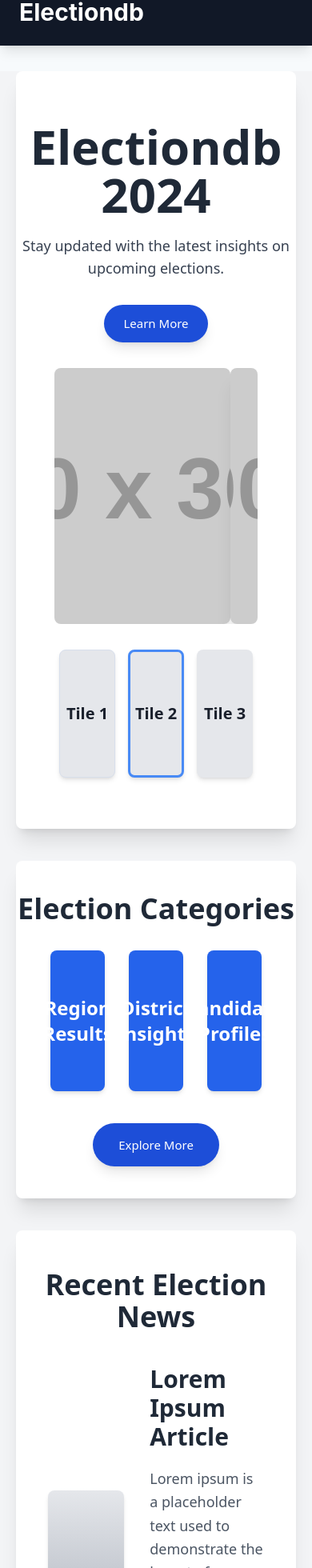
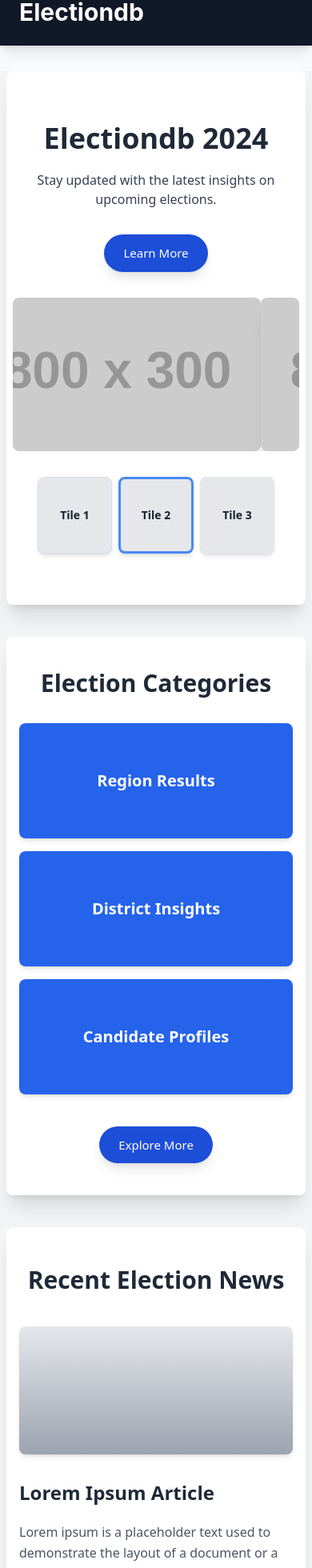
Before and after one commit to AzlaanIrshad/ElectionDB, a Vue app in the folder src/election-frontend/: page / in a window 390 px wide. Shown: the part 27-1987 px from the top of the page at 80% size. Built offline with nearby package versions, Linux system fonts and the light colour scheme.

Commit message:
made home-page responsive

```diff
--- a/src/election-frontend/src/components/HomePage.vue
+++ b/src/election-frontend/src/components/HomePage.vue
@@ -2,12 +2,13 @@
   <div class="homepage bg-gray-100 font-sans">
 
     <!-- Hero Section -->
-    <section class="hero text-center py-16 bg-white rounded-lg shadow-xl mt-5 mx-5">
-      <h1 class="text-6xl text-gray-800 mb-5 font-extrabold">Electiondb 2024</h1>
-      <p class="text-lg text-gray-700 mb-8">Stay updated with the latest insights on upcoming elections.</p>
+    <section class="hero text-center py-16 bg-white rounded-lg shadow-xl mt-5 mx-2 lg:mx-5">
+      <h1 class="text-4xl lg:text-6xl text-gray-800 mb-5 font-extrabold">Electiondb 2024</h1>
+      <p class="text-base lg:text-lg text-gray-700 mb-8">Stay updated with the latest insights on upcoming elections.</p>
       <button class="cta-button px-6 py-3 text-white bg-blue-700 hover:bg-blue-600 rounded-full transition-all shadow-lg transform hover:scale-105">Learn More</button>
 
-      <div class="carousel my-8 relative overflow-hidden mx-12 rounded-lg">
+      <!-- Carousel Section -->
+      <div class="carousel my-8 relative overflow-hidden mx-2 sm:mx-6 md:mx-10 lg:mx-12 rounded-lg">
         <div
           class="carousel-images flex transition-transform duration-500"
           :style="{ transform: `translateX(-${activeIndex * 100}%)` }"
@@ -16,53 +17,54 @@
             v-for="(image, index) in featuredImages"
             :key="index"
             :src="image"
-            class="hero-image w-full h-80 object-cover rounded-lg shadow-xl"
+            class="hero-image w-full h-48 sm:h-64 lg:h-80 object-cover rounded-lg shadow-xl"
             alt="Featured Image"
           />
         </div>
       </div>
 
-      <div class="tiles flex justify-center mt-5 gap-4">
+      <!-- Tiles Section -->
+      <div class="tiles flex justify-center mt-5 gap-2 sm:gap-4">
         <div
           v-for="(image, index) in featuredImages"
           :key="index"
-          class="tile w-1/5 h-40 flex justify-center items-center bg-gray-200 text-center rounded-lg shadow-md transition-all cursor-pointer hover:bg-blue-500 hover:text-white transform hover:scale-105"
+          class="tile w-1/4 sm:w-1/5 h-24 sm:h-32 lg:h-40 flex justify-center items-center bg-gray-200 text-center rounded-lg shadow-md transition-all cursor-pointer hover:bg-blue-500 hover:text-white transform hover:scale-105"
           :class="{ 'border-blue-500 border-4': activeIndex === index }"
           @click="setActiveIndex(index)"
         >
-          <span class="font-semibold text-xl">Tile {{ index + 1 }}</span>
+          <span class="font-semibold text-sm sm:text-lg lg:text-xl">Tile {{ index + 1 }}</span>
         </div>
       </div>
     </section>
 
     <!-- Categories Section -->
-    <section class="categories py-10 mb-10 bg-white rounded-lg shadow-xl mt-10 mx-5">
-      <h2 class="text-4xl text-center mb-8 font-extrabold text-gray-800">Election Categories</h2>
-      <div class="blocks flex justify-around gap-6 mx-10">
-        <div class="block w-1/4 h-44 flex justify-center items-center bg-blue-600 text-center rounded-lg shadow-md cursor-pointer hover:bg-blue-800 transition-all text-white transform hover:scale-105">
-          <span class="font-bold text-2xl">Region Results</span>
+    <section class="categories py-10 mb-10 bg-white rounded-lg shadow-xl mt-10 mx-2 lg:mx-5">
+      <h2 class="text-3xl lg:text-4xl text-center mb-8 font-extrabold text-gray-800">Election Categories</h2>
+      <div class="blocks flex flex-col md:flex-row justify-around gap-4 lg:gap-6 mx-4 sm:mx-6 lg:mx-10">
+        <div class="block w-full md:w-1/4 h-36 sm:h-44 flex justify-center items-center bg-blue-600 text-center rounded-lg shadow-md cursor-pointer hover:bg-blue-800 transition-all text-white transform hover:scale-105">
+          <span class="font-bold text-xl lg:text-2xl">Region Results</span>
         </div>
-        <div class="block w-1/4 h-44 flex justify-center items-center bg-blue-600 text-center rounded-lg shadow-md cursor-pointer hover:bg-blue-800 transition-all text-white transform hover:scale-105">
-          <span class="font-bold text-2xl">District Insights</span>
+        <div class="block w-full md:w-1/4 h-36 sm:h-44 flex justify-center items-center bg-blue-600 text-center rounded-lg shadow-md cursor-pointer hover:bg-blue-800 transition-all text-white transform hover:scale-105">
+          <span class="font-bold text-xl lg:text-2xl">District Insights</span>
         </div>
-        <div class="block w-1/4 h-44 flex justify-center items-center bg-blue-600 text-center rounded-lg shadow-md cursor-pointer hover:bg-blue-800 transition-all text-white transform hover:scale-105">
-          <span class="font-bold text-2xl">Candidate Profiles</span>
+        <div class="block w-full md:w-1/4 h-36 sm:h-44 flex justify-center items-center bg-blue-600 text-center rounded-lg shadow-md cursor-pointer hover:bg-blue-800 transition-all text-white transform hover:scale-105">
+          <span class="font-bold text-xl lg:text-2xl">Candidate Profiles</span>
         </div>
       </div>
       <div class="text-center mt-10">
-        <button class="cta-button px-8 py-4 text-white bg-blue-700 hover:bg-blue-900 rounded-full transition-all shadow-lg transform hover:scale-105">Explore More</button>
+        <button class="cta-button px-6 sm:px-8 py-3 sm:py-4 text-white bg-blue-700 hover:bg-blue-900 rounded-full transition-all shadow-lg transform hover:scale-105">Explore More</button>
       </div>
     </section>
 
     <!-- News Section -->
-    <section class="news py-12 bg-white rounded-lg shadow-xl mx-5 mb-10">
-      <h2 class="text-4xl text-center mb-10 font-extrabold text-gray-800">Recent Election News</h2>
-      <div class="news-content flex items-center gap-8 mx-10">
-        <div class="news-image w-2/5 h-60 bg-gradient-to-b from-gray-200 to-gray-400 rounded-lg shadow-md"></div>
-        <div class="news-text w-3/5">
-          <h3 class="text-3xl font-extrabold mb-5 text-gray-800">Lorem Ipsum Article</h3>
-          <p class="mb-4 text-lg text-gray-600 leading-relaxed">Lorem ipsum is a placeholder text used to demonstrate the layout of a document or a typeface.</p>
-          <p class="text-lg text-gray-600 leading-relaxed">Read on to discover more about recent election developments and stay informed.</p>
+    <section class="news py-12 bg-white rounded-lg shadow-xl mx-2 lg:mx-5 mb-10">
+      <h2 class="text-3xl lg:text-4xl text-center mb-10 font-extrabold text-gray-800">Recent Election News</h2>
+      <div class="news-content flex flex-col md:flex-row items-center gap-8 mx-4 sm:mx-6 lg:mx-10">
+        <div class="news-image w-full md:w-2/5 h-40 sm:h-60 bg-gradient-to-b from-gray-200 to-gray-400 rounded-lg shadow-md"></div>
+        <div class="news-text w-full md:w-3/5">
+          <h3 class="text-2xl sm:text-3xl font-extrabold mb-5 text-gray-800">Lorem Ipsum Article</h3>
+          <p class="mb-4 text-base sm:text-lg text-gray-600 leading-relaxed">Lorem ipsum is a placeholder text used to demonstrate the layout of a document or a typeface.</p>
+          <p class="text-base sm:text-lg text-gray-600 leading-relaxed">Read on to discover more about recent election developments and stay informed.</p>
         </div>
       </div>
     </section>
```
